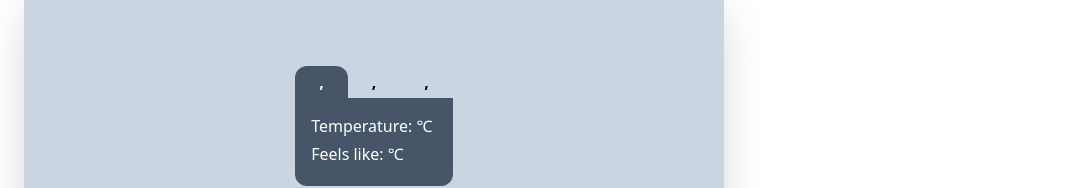
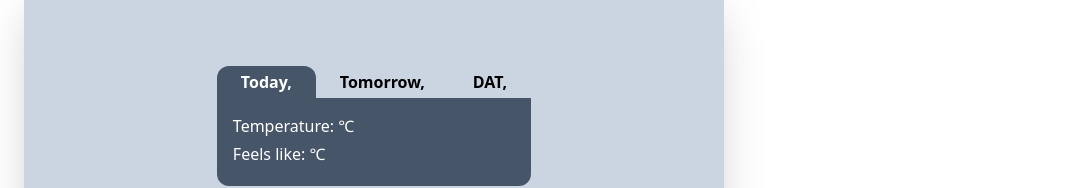
Before and after one commit to udborets/weather-app, a Next.js app: page / in a window 1280 px wide. Shown: the part 122-310 px from the top of the page, without its empty margins (0-1082 px from the left). Built offline with nearby package versions, Linux system fonts and the light colour scheme; no server answers.

Commit message:
change day select button usage

```diff
--- a/components/WeatherInfoBar/WeatherInfoBar.tsx
+++ b/components/WeatherInfoBar/WeatherInfoBar.tsx
@@ -44,30 +44,21 @@ const WeatherInfoBar = () => {
                   <DaySelectButton
                     isSelected={dayShowing === 0}
                     onClick={() => setDayShowing(0)}
-                  >
-                    <div className="flex flex-col">
-                      <span>Today,</span>
-                      <span>{weather.data?.list[0].dt_txt.split(" ")[0] ?? ""}</span>
-                    </div>
-                  </DaySelectButton>
+                    date={weather.data?.list[0].dt_txt.split(' ')[0] ?? ""}
+                    text={"Today"}
+                  />
                   <DaySelectButton
                     isSelected={dayShowing === 6}
                     onClick={() => setDayShowing(6)}
-                  >
-                    <div className="flex flex-col">
-                      <span>Tomorrow,</span>
-                      <span>{weather.data?.list[7].dt_txt.split(" ")[0] ?? ""}</span>
-                    </div>
-                  </DaySelectButton>
+                    date={weather.data?.list[6].dt_txt.split(' ')[0] ?? ""}
+                    text={"Tomorrow"}
+                  />
                   <DaySelectButton
                     isSelected={dayShowing === 15}
                     onClick={() => setDayShowing(15)}
-                  >
-                    <div className="flex flex-col">
-                      <span>DAT,</span>
-                      <span>{weather.data?.list[15].dt_txt.split(" ")[0] ?? ""}</span>
-                    </div>
-                  </DaySelectButton>
+                    date={weather.data?.list[15].dt_txt.split(' ')[0] ?? ""}
+                    text={"DAT"}
+                  />
                 </ul>
                 <ul className='weatherInfo__info flex flex-col gap-1 bg-slate-600 p-4 rounded-b-xl text-white'>
                   <li>Temperature: {weather.data?.list[dayShowing].main.temp}&#8451;</li>
```
